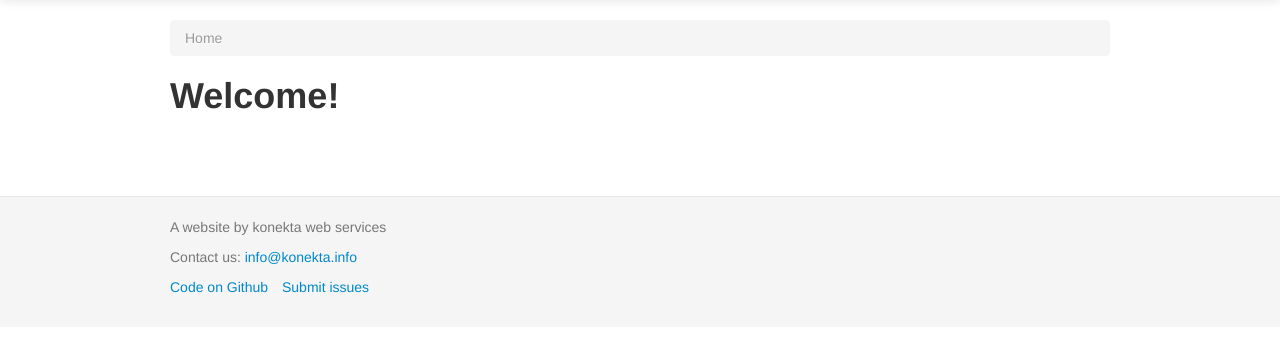
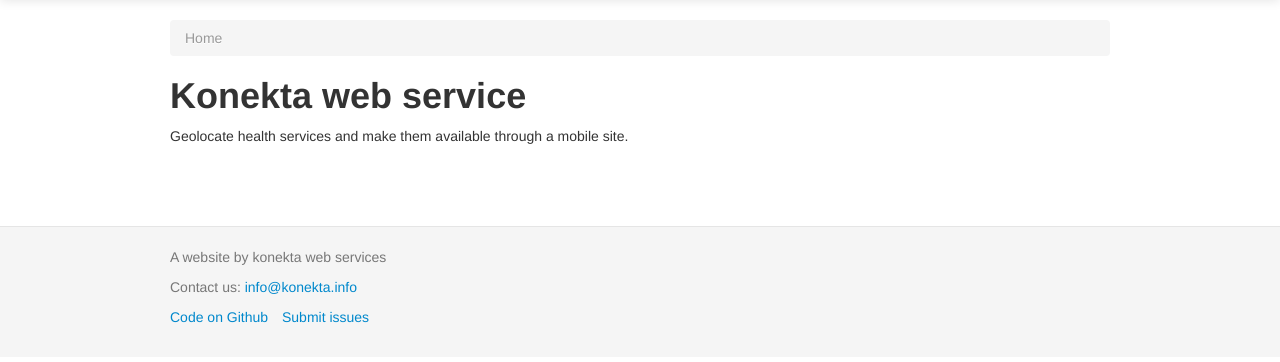
Before and after one commit to konektaz/where-is-when-is, a Django app: page / in a window 1280 px wide. Shown: the part 40-402 px from the top of the page. Run offline with Django 3.2, Linux system fonts and the light colour scheme; data that the repository does not hold is empty; parts of the project's set-up code (start-up, migrations or seed data) failed here and were passed over; some libraries are stand-ins or nearby versions.

Commit message:
change homepage text

```diff
--- a/templates/home.html
+++ b/templates/home.html
@@ -2,6 +2,7 @@
 
 {% block content %}
 
-<h1>Welcome!</h1>
+<h1>Konekta web service</h1>
+<p>Geolocate health services and make them available through a mobile site.</p>
 
 {% endblock %}
```
